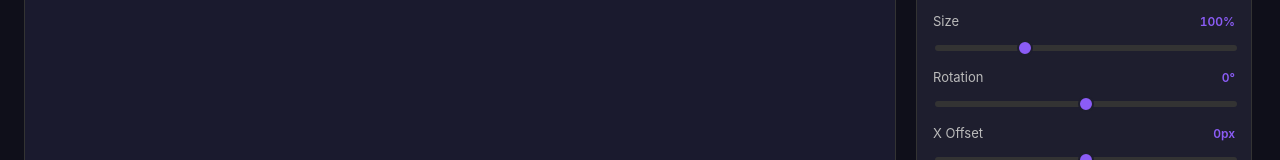
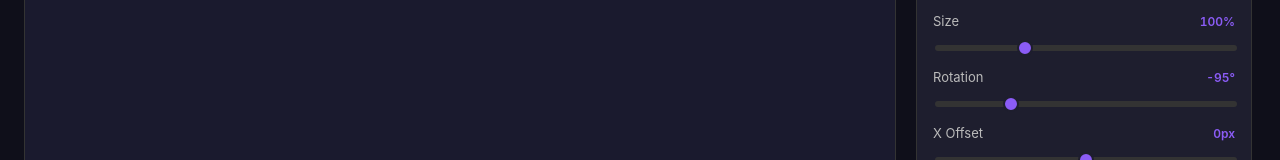
Before and after one commit to Andrew-Beard/2d-try-on, a React (Create React App) app: page / in a window 1280 px wide. Shown: the part 497-657 px from the top of the page. Built offline with nearby package versions, Linux system fonts and the light colour scheme.

Commit message:
feat: Update default rotation value for ring controls and overlay rendering

```diff
--- a/src/App.js
+++ b/src/App.js
@@ -8,7 +8,7 @@ import './App.css';
 const DEFAULT_CONTROLS = {
   finger: 'ring',
   scale: 1.0,
-  rotation: 0,
+  rotation: -95,
   offsetX: 0,
   offsetY: 0,
   opacity: 1.0,
--- a/src/utils/ringOverlay.js
+++ b/src/utils/ringOverlay.js
@@ -43,7 +43,7 @@ export function drawRingOverlay(ctx, ringImage, ringPosition, canvasWidth, canva
 
   const {
     scale = 1.0,
-    rotation = 0,
+    rotation = -95,
     offsetX = 0,
     offsetY = 0,
     opacity = 1.0,
```
